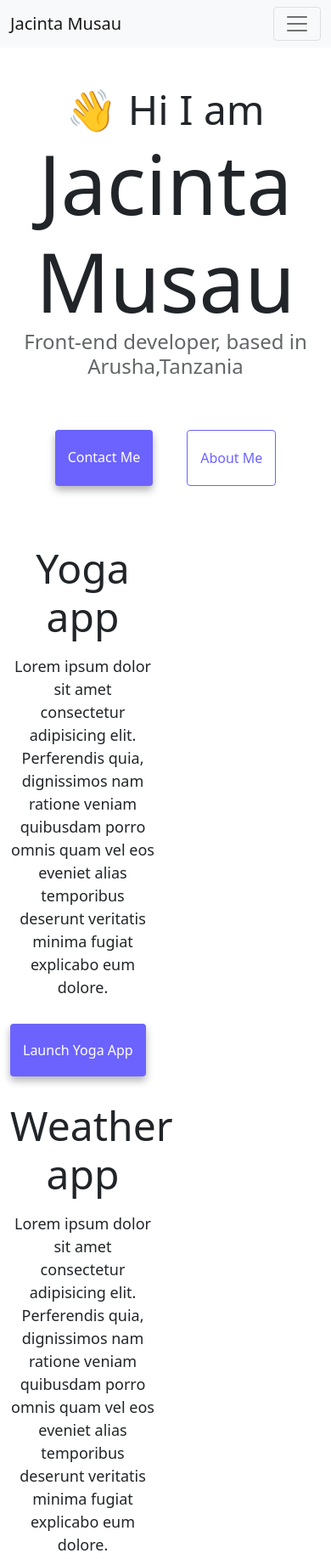
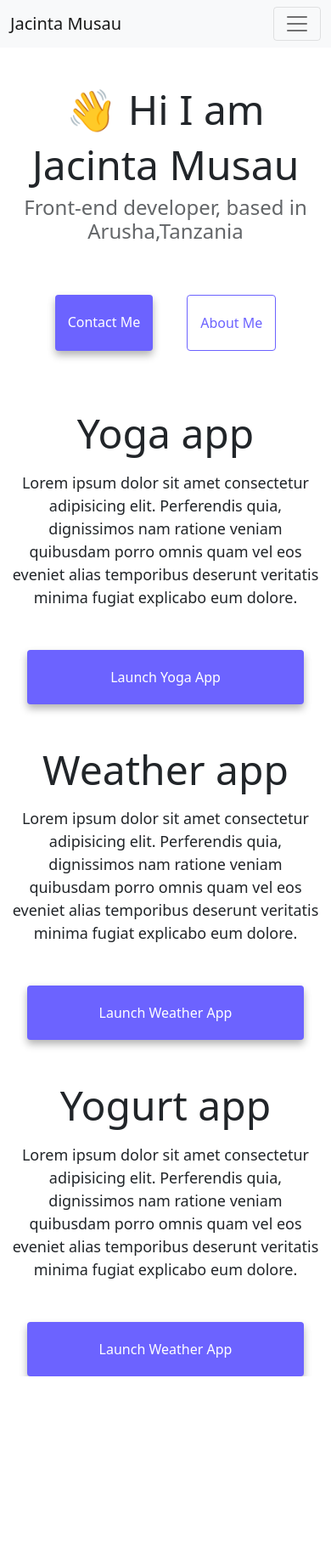
Before and after one commit to jessjat/Responsive-wk3-homework, a website: page index.html in a window 390 px wide. Shown: the top 1835 px of the page at 85% size. After the commit the page ends 1620 px from the top, so only its background shows below. Drawn offline with nearby package versions, Linux system fonts and the light colour scheme.

Commit message:
css update especially on effects of screen size

```diff
--- a/index.html
+++ b/index.html
@@ -60,10 +60,10 @@
     </div>
     <div class="container">
       <div class="row">
-        <div class="col-6 d-none d-sm-block">
-          <img src="/images/yoga.png" class="img-fluid rounded"alt="yoga project" />
+        <div class="col-sm-6">
+          <img src="/images/yoga.png" class="img-fluid rounded d-none d-sm-block"alt="yoga project" />
         </div>
-        <div class="col-6">
+        <div class="col-sm-6">
           <h2 class="mb-3">Yoga app</h2>
           <p>
             Lorem ipsum dolor sit amet consectetur adipisicing elit. Perferendis
@@ -72,12 +72,12 @@
             explicabo eum dolore.
           </p>
           <div class="mt-5">
-            <a href="#" class="primary-link">Launch Yoga App</a>
+            <a href="#" class="primary-link project-link">Launch Yoga App</a>
           </div>
         </div>
       </div>
       <div class="row mt-5">
-        <div class="col-6">
+        <div class="col-sm-6">
           <h2 class="mb-3">Weather app</h2>
           <p>
             Lorem ipsum dolor sit amet consectetur adipisicing elit. Perferendis
@@ -86,18 +86,18 @@
             explicabo eum dolore.
           </p>
           <div class="mt-5">
-            <a href="#" class="primary-link">Launch Weather App</a>
+            <a href="#" class="primary-link project-link">Launch Weather App</a>
           </div>
         </div>
-        <div class="col-6 d-none d-sm-block">
-          <img src="/images/weather.png" class="img-fluid rounded"alt="weather project" />
+        <div class="col-sm-6">
+          <img src="/images/weather.png" class="img-fluid rounded d-none d-sm-block"alt="weather project" />
         </div>
       </div>
       <div class="row mt-5">
-        <div class="col-6 d-none d-sm-block">
-          <img src="/images/yogurt.png" class="img-fluid rounded"alt="yogurt" />
+        <div class="col-sm-6">
+          <img src="/images/yogurt.png" class="img-fluid rounded d-none d-sm-block"alt="yogurt" />
         </div>
-        <div class="col-6">
+        <div class="col-sm-6">
           <h2 class="mb-3">Yogurt app</h2>
           <p>
             Lorem ipsum dolor sit amet consectetur adipisicing elit. Perferendis
@@ -106,7 +106,7 @@
             explicabo eum dolore.
           </p>
           <div class="mt-5">
-            <a href="#" class="primary-link">Launch Weather App</a>
+            <a href="#" class="primary-link project-link">Launch Weather App</a>
           </div>
         </div>
       </div>
--- a/style.css
+++ b/style.css
@@ -16,6 +16,16 @@ h3 {
 
 h1 {
   font-size: 96px;
+
+}
+@media(max-width:900px){
+  h1{
+    font-size: 48px;
+    line-height: 1.5;
+  }
+  h2{
+    font-size: 32px;
+  }
 }
 
 h2 {
@@ -44,8 +54,18 @@ p {
   margin: 20px;
 }
 @media(max-width:576px){
+  h1{
+    text-align: center;
+    line-height: 1.5;
+    font-size: 48px;
+  }
   p{
     text-align: center;
+  }
+  .project-link{
+    display: block;
+    text-align: center;
+    margin: 0 20px;
   }
 
 }
```
Also changed, not shown: about.html (+3 -3 lines).
